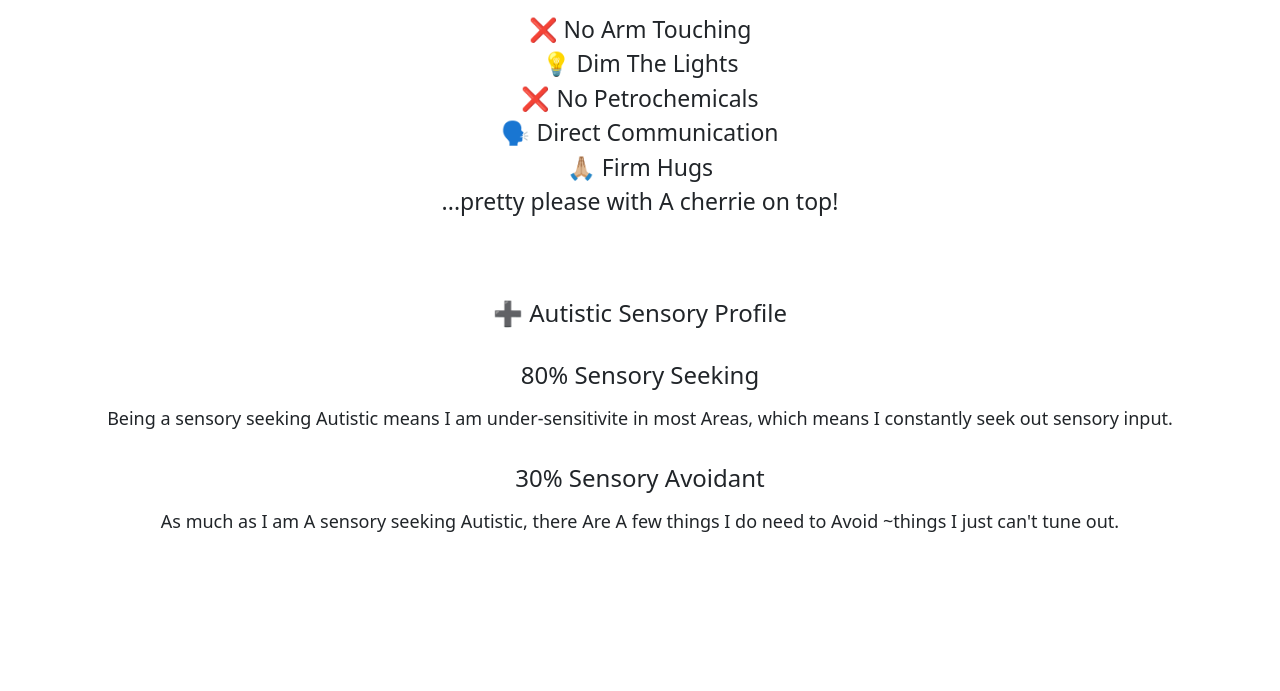
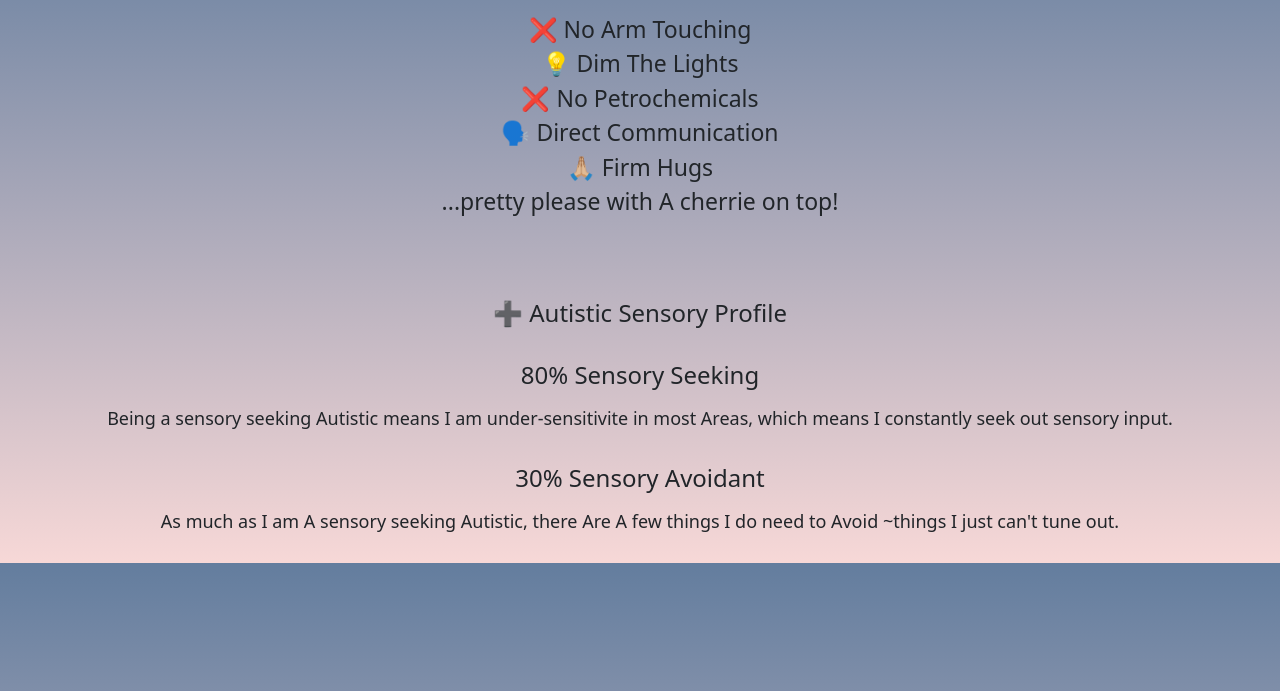
Before and after one commit to r3llie/my_sensory_profile, a plain HTML site: page index.html in a window 1280 px wide. Shown: the part 109-800 px from the top of the page. Drawn offline with nearby package versions, Linux system fonts and the light colour scheme; a web font is replaced by a local one.

Commit message:
Added background

```diff
--- a/portfolio.css
+++ b/portfolio.css
@@ -1,3 +1,6 @@
+body {
+  background: linear-gradient(#637d9e, #f7d8d7);
+}
 h1 {
     text-align: center;
     font-size: 83px;
```
